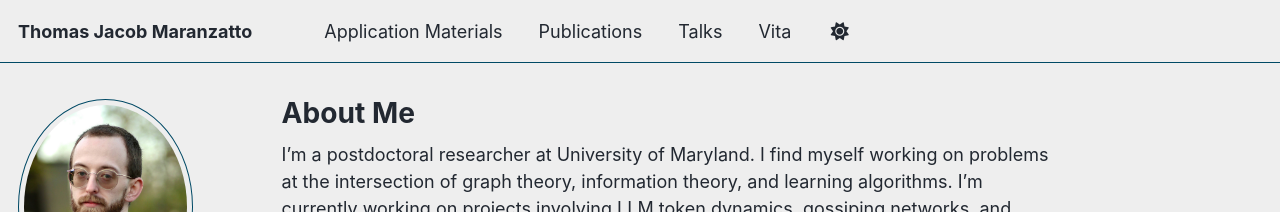
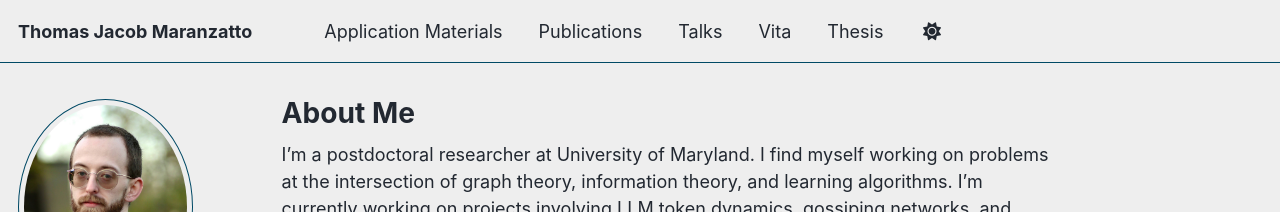
Before and after one commit to TMaranzatto/TMaranzatto.github.io, a Jekyll site: the page built from _pages/about.md, in a window 1280 px wide. Shown: the top 212 px of the page. Built offline with Jekyll 4.4.1, drawn with Linux system fonts in a browser that asks for light colours; some web fonts are replaced; a script that is not in the unit is left out.

Commit message:
Update navigation.yml

```diff
--- a/_data/navigation.yml
+++ b/_data/navigation.yml
@@ -24,5 +24,8 @@ main:
   - title: "Vita"
     url: /cv/
 
+  - title: "Thesis"
+    url: /thesis/
+
   # - title: "CV"
   #   url: /cv-json/
```
